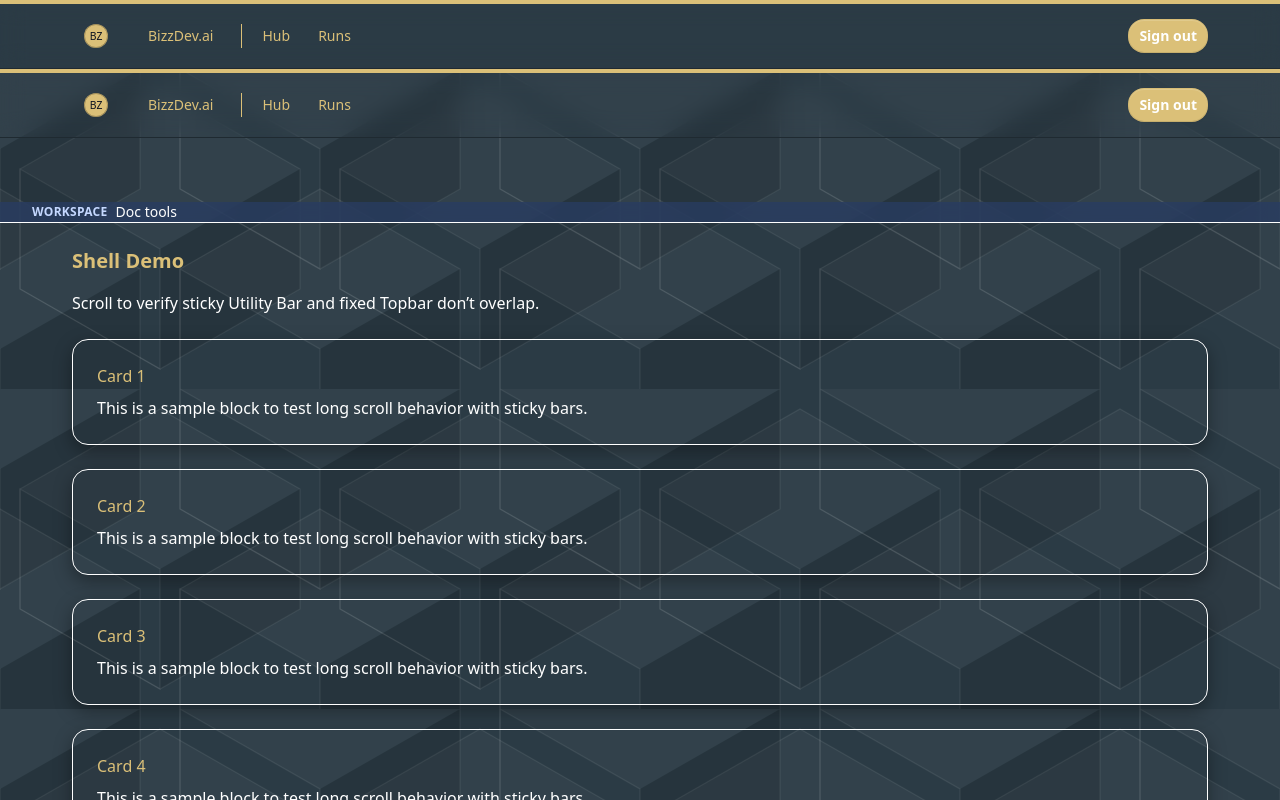
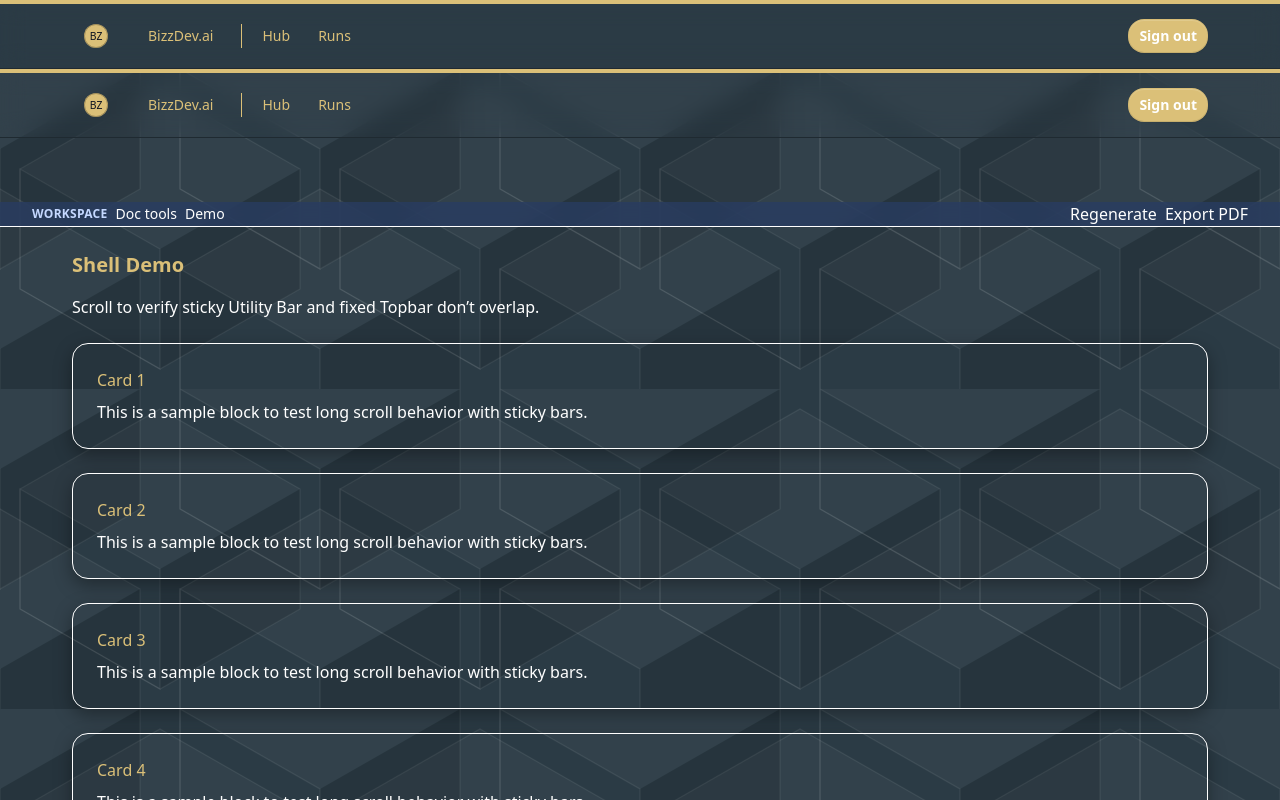
Before and after one commit to balazsbereznai/bizzdev-ai, a Next.js app: page /shell-demo in a window 1280 px wide. Shown: the top 800 px of the page. Built offline with nearby package versions, Linux system fonts and the light colour scheme.

Commit message:
fix(shell-demo): update UtilityBar usage to left/right slots

```diff
--- a/app/shell-demo/ShellClient.tsx
+++ b/app/shell-demo/ShellClient.tsx
@@ -1,3 +1,4 @@
+// app/shell-demo/ShellClient.tsx
 "use client";
 
 import Topbar from "@/components/Topbar";
@@ -7,6 +8,7 @@ export default function ShellClient() {
   const onRegenerate = () => {
     console.log("Regenerate clicked");
   };
+
   const onExportPdf = () => {
     console.log("Export PDF clicked");
   };
@@ -15,11 +17,35 @@ export default function ShellClient() {
     <>
       <Topbar />
       <main className="pt-[var(--topbar-h)]">
-        <UtilityBar onRegenerate={onRegenerate} onExportPdf={onExportPdf} />
+        <UtilityBar
+          left={
+            <span className="section-chip">
+              Demo
+            </span>
+          }
+          right={
+            <>
+              <button
+                type="button"
+                onClick={onRegenerate}
+                className="toolbar-btn"
+              >
+                Regenerate
+              </button>
+              <button
+                type="button"
+                onClick={onExportPdf}
+                className="toolbar-btn"
+              >
+                Export PDF
+              </button>
+            </>
+          }
+        />
 
         <section className="mx-auto max-w-[var(--content-max)] px-4 sm:px-6 lg:px-8 py-6">
-          <h1 className="text-xl font-semibold mb-4">Shell Demo</h1>
-          <p className="text-[--muted] mb-6">
+          <h1 className="mb-4 text-xl font-semibold">Shell Demo</h1>
+          <p className="mb-6 text-[--muted]">
             Scroll to verify sticky Utility Bar and fixed Topbar don’t overlap.
           </p>
 
@@ -27,9 +53,9 @@ export default function ShellClient() {
             {Array.from({ length: 30 }).map((_, i) => (
               <div
                 key={i}
-                className="rounded-2xl border border-[--border] bg-[--surface] p-6 elev-1"
+                className="elev-1 rounded-2xl border border-[--border] bg-[--surface] p-6"
               >
-                <h2 className="font-medium mb-2">Card {i + 1}</h2>
+                <h2 className="mb-2 font-medium">Card {i + 1}</h2>
                 <p className="text-[--muted]">
                   This is a sample block to test long scroll behavior with sticky bars.
                 </p>
```
